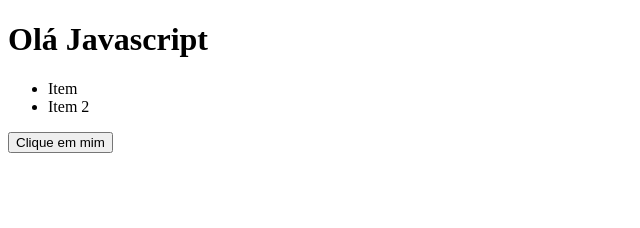
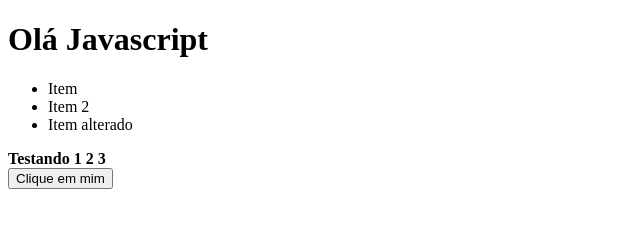
Before and after one commit to andre-rfreitas/Javascript, a plain HTML site: page B7/13-DOM/01-eventos-e-manipulacao/index.html in a window 1280 px wide. Both pictures are taken after a click on the button "Clique em mim". Shown: the whole page, without its empty margins (0-640 px from the left). Drawn offline with Linux system fonts and the light colour scheme.

Commit message:
manipulando elementos

```diff
--- a/B7/13-DOM/01-eventos-e-manipulacao/index.html
+++ b/B7/13-DOM/01-eventos-e-manipulacao/index.html
@@ -14,9 +14,10 @@
             <li>Item</li>
             <li>Item 2</li>
         </ul>
+        <strong>Testando 1 2 3</strong>
     </div>
 
-    <button class="botao">Clique em mim</button>
+    <button class="botao" onclick="clicado()">Clique em mim</button>
 
     <script src="script.js"></script>
 </body>
--- a/B7/13-DOM/01-eventos-e-manipulacao/script.js
+++ b/B7/13-DOM/01-eventos-e-manipulacao/script.js
@@ -12,3 +12,10 @@ function clicou() {
 
 let botao = document.querySelector(".botao")
 botao.addEventListener("click", clicou)
+
+function clicado() {
+    const teste = document.querySelector("#teste")
+    const ul = teste.querySelector("ul")
+
+    ul.innerHTML += "<li>Item alterado</li>"
+}
```
